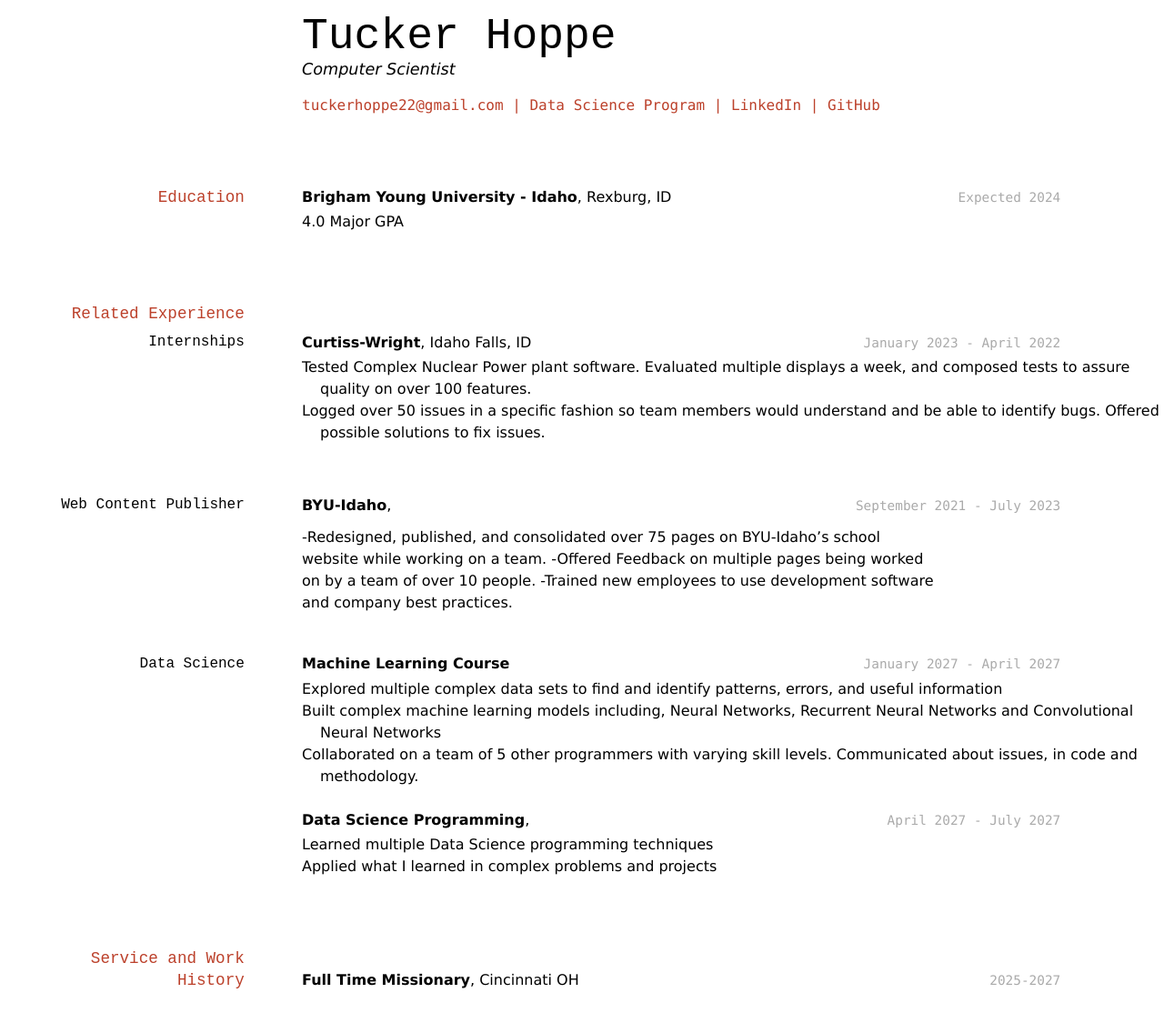
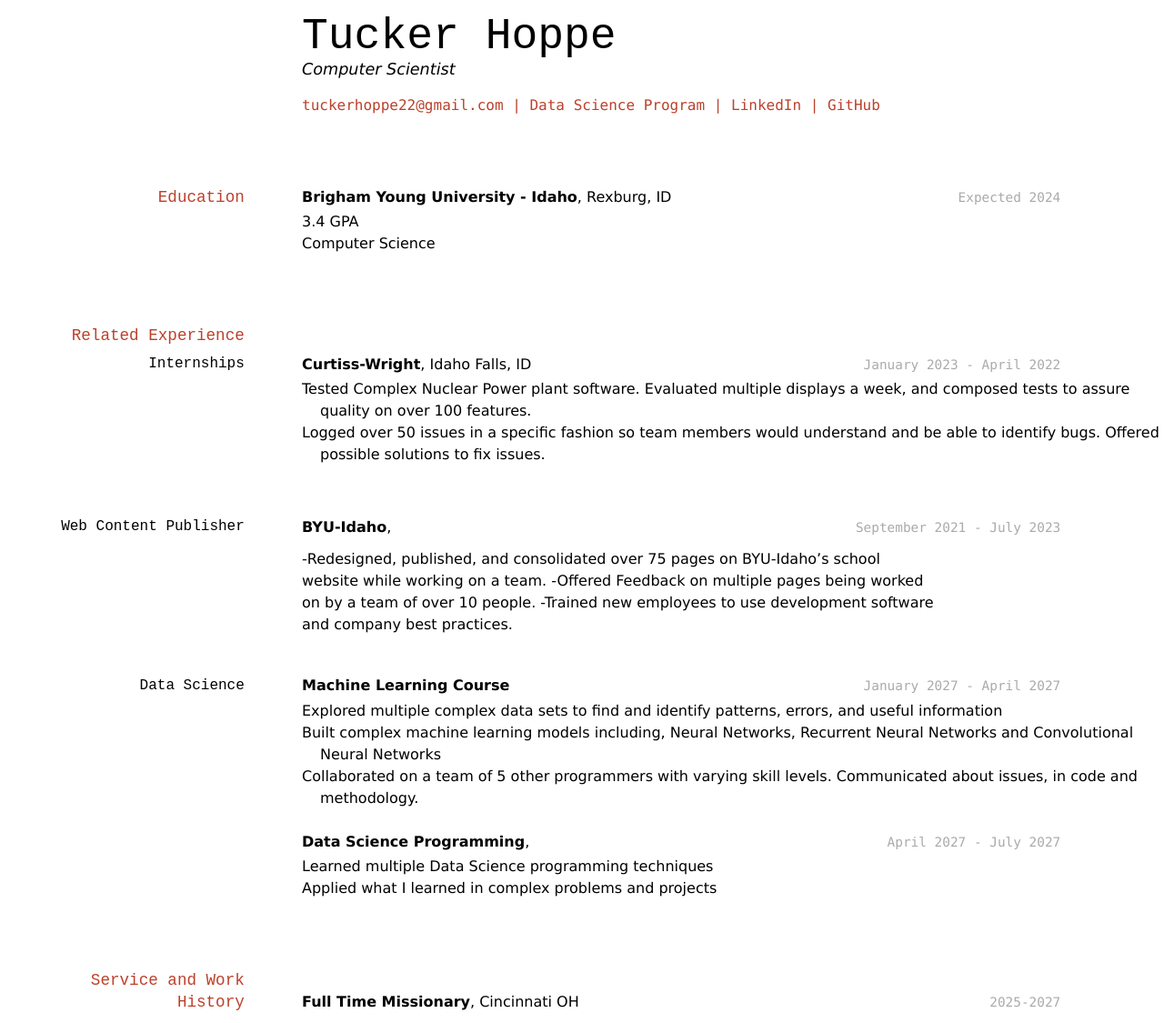
Before and after one commit to tuckerhoppe/Hoppe-Resume, a Jekyll site: the page built from docs/index.md, in a window 1280 px wide. Shown: the whole page at 91% size. Built offline with Jekyll 4.4.1, drawn with Linux system fonts in a browser that asks for light colours; before the commit the page ends 1101 px from its top, so only the background shows below that.

Commit message:
Update index.md

```diff
--- a/docs/index.md
+++ b/docs/index.md
@@ -20,7 +20,8 @@ Computer Scientist
 `Expected 2024`
 __Brigham Young University - Idaho__, Rexburg, ID
 
-- 4.0 Major GPA
+- 3.4  GPA
+- Computer Science
 
 
 ## Related Experience
```
